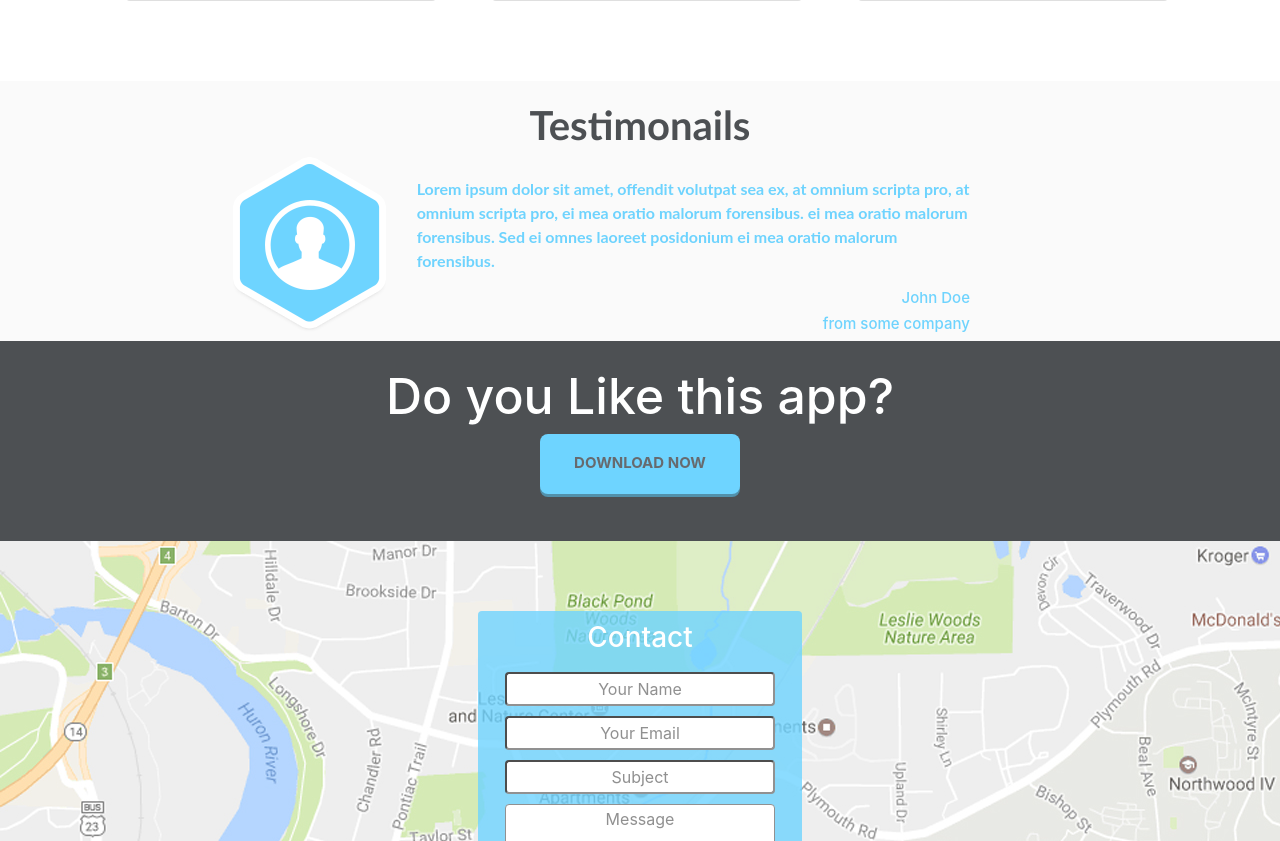
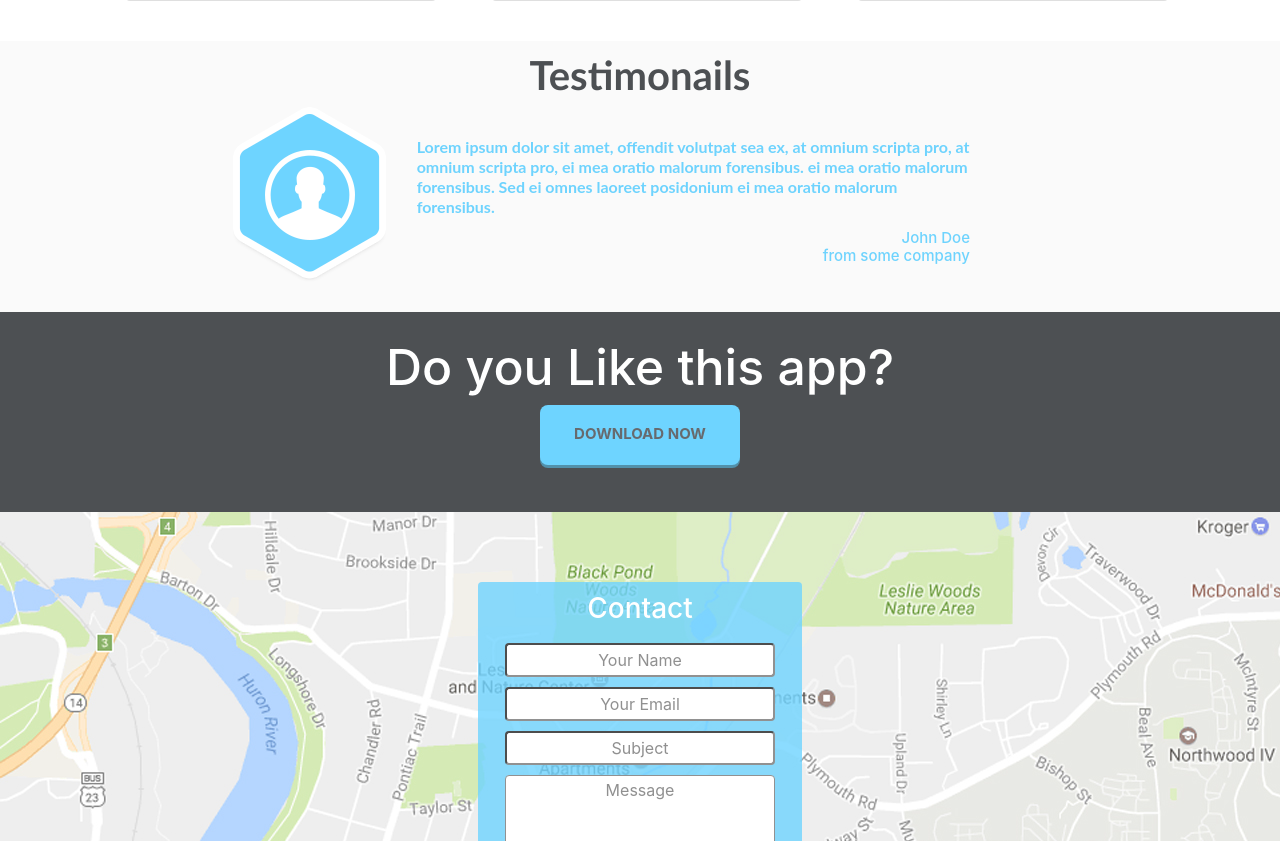
Before and after one commit to tutt15/Bazinger-Frontend, a plain HTML site: page index.html in a window 1280 px wide. Shown: the part 2979-3820 px from the top of the page. Drawn offline with nearby package versions, Linux system fonts and the light colour scheme.

Commit message:
update second

```diff
--- a/css/style.css
+++ b/css/style.css
@@ -359,29 +359,32 @@
 .title-testimonails {
     text-align: center;
     font-family: 'Gill Sans', 'Gill Sans MT', Calibri, 'Trebuchet MS', sans-serif;
-    margin-top: 80px;
+    margin-top: 40px;
 }
 .t-title{
     font-weight: bold;
-    padding-top: 20px;
+    padding-top: 10px;
 }
 .row .col-5 {
     text-align: end;
+    margin-bottom: 30px;
 }
 .item {
     width: 1000px;
 }
 .item .description {
     color: #4AC9FE;
-    margin-top: 20px;
+    margin-top: 30px;
     font-weight: bold;
     font-family: "lato";
     font-size: 16px;
+    line-height: 20px;
 }
 .item .name {
     color: #4AC9FE;
     text-align: end;
     font-size: 15px;
+    line-height: 10px;
 }
 .download {
     background-color: #212529;
```
